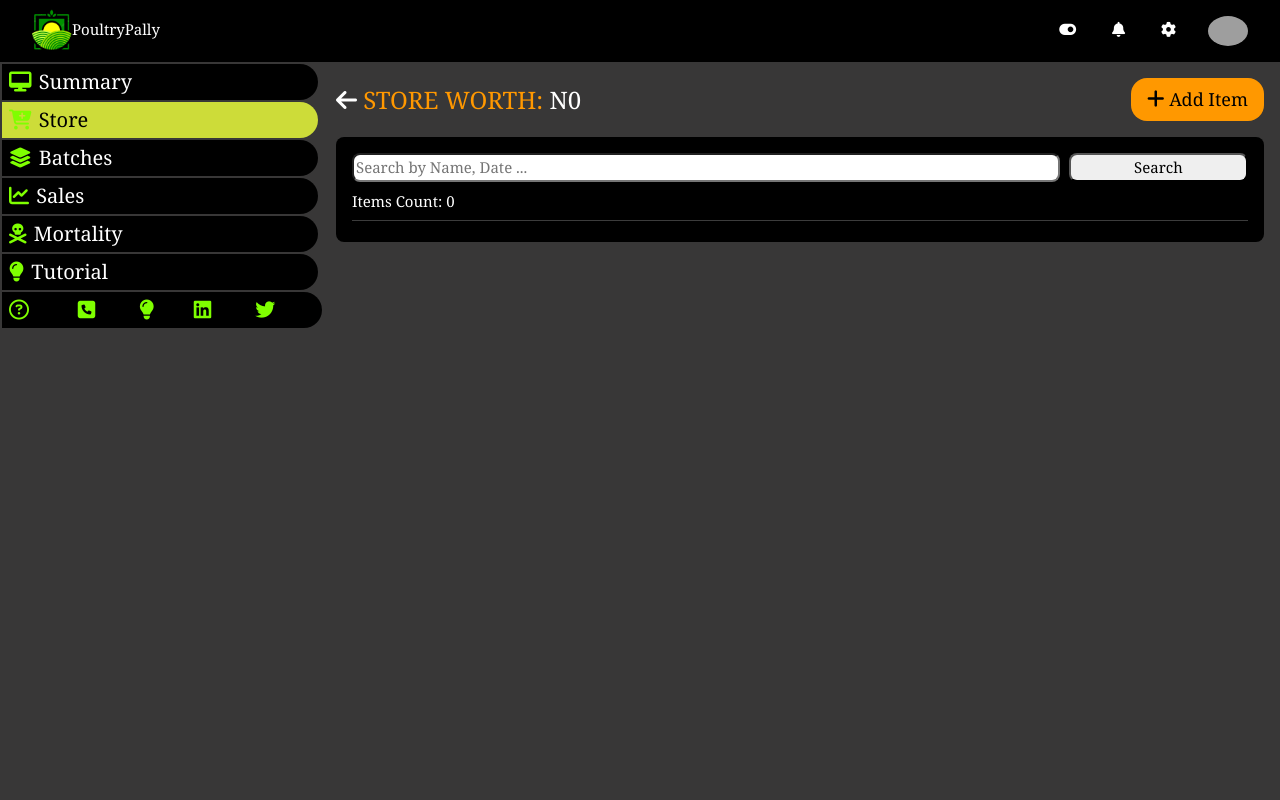
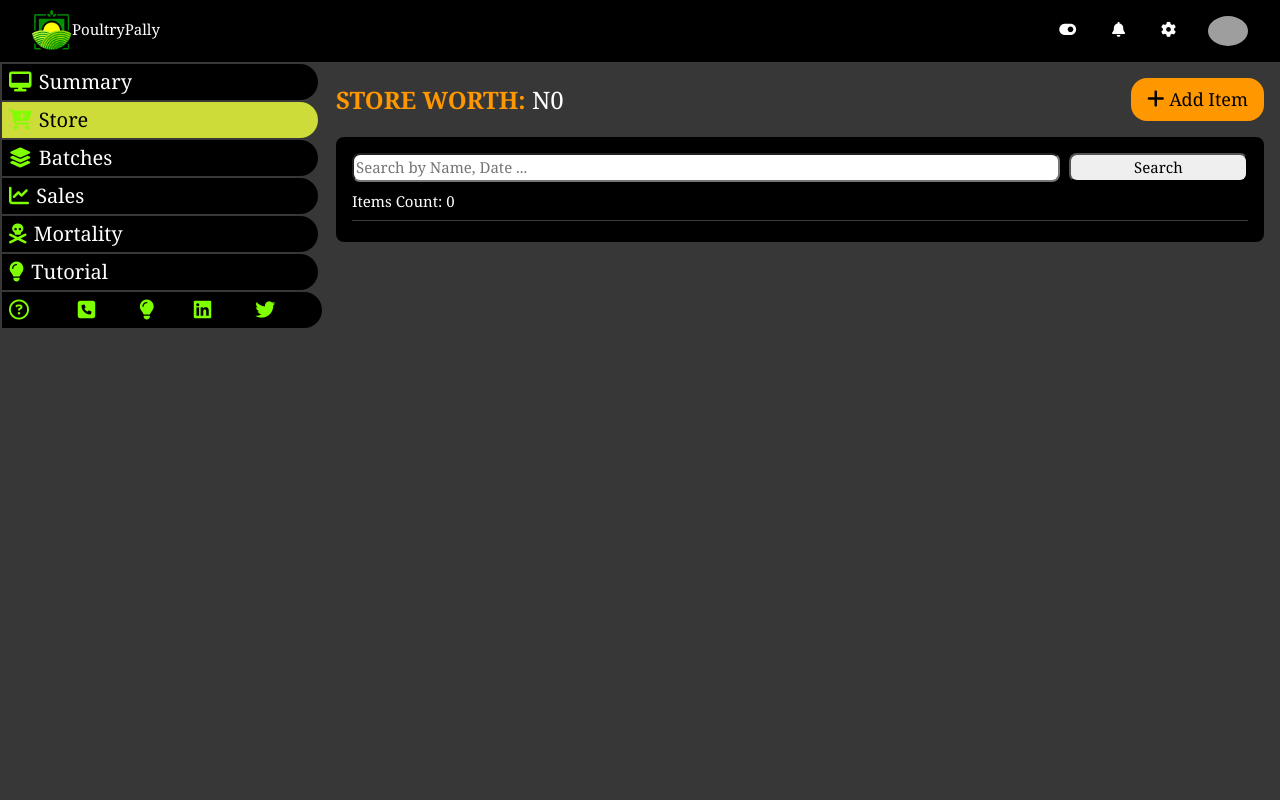
Before and after one commit to felixobianozie/poultrypally, a Django app: page /store/ in a window 1280 px wide. Run offline with Django 4.2, Linux system fonts and the light colour scheme; the visitor is signed in with stand-in values (Sample User, id 1); data that the repository does not hold is empty; some libraries are stand-ins or nearby versions; grey boxes are pictures that could not be loaded.

Commit message:
update: remove the return button on store page & bolden store worth label

```diff
--- a/base/item/templates/store.html
+++ b/base/item/templates/store.html
@@ -18,8 +18,7 @@
         <div class="w3-col m8 l9">
             <div class="w3-cell-row w3-container w3-padding-16">
                 <div class="w3-cell w3-cell-middle">
-                    <div class="w3-xlarge"><a href="{% url 'batches-url' %}" class="fas fa-arrow-left " style="text-decoration: none;">
-                        </a> <span class="w3-text-orange" style="text-transform: uppercase;">STORE WORTH:</span>
+                    <div class="w3-xlarge"><span class="w3-text-orange"><strong>STORE WORTH:</strong></span>
                         <span class="w3-hide-small"> N{{ worth }}</span>
                         <!-- For mobile -->
                         <div class="w3-xlarge w3-hide-large w3-hide-medium">{{ worth }}</div>
```
